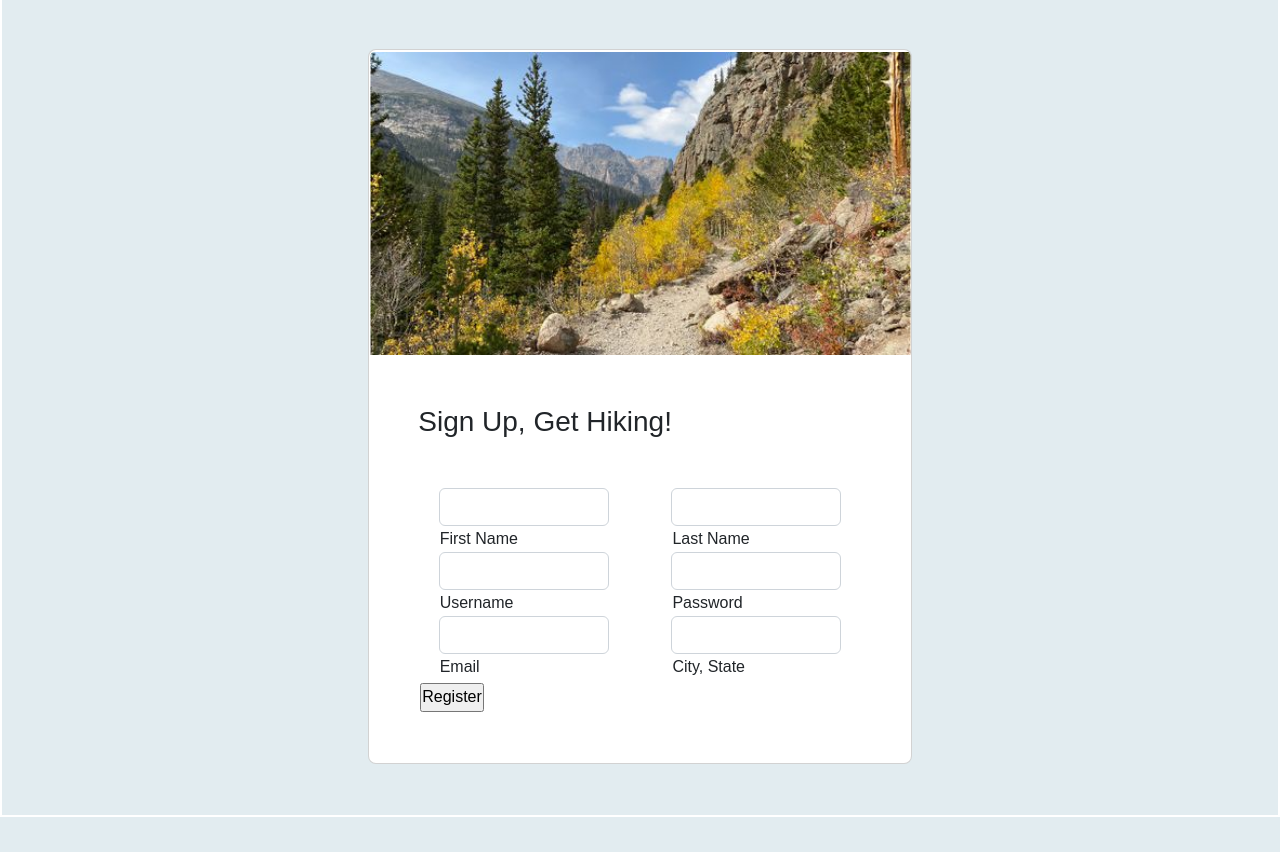
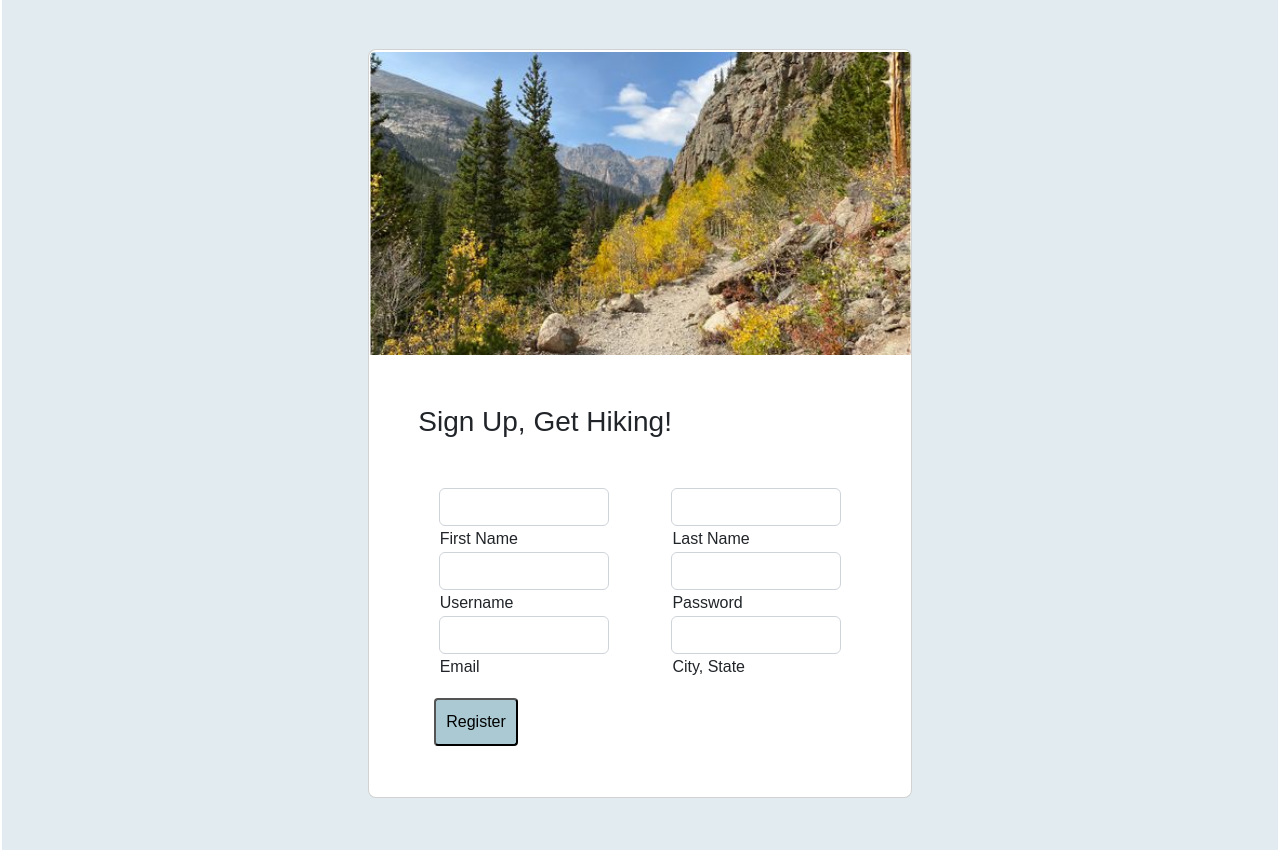
Before and after one commit to andhogan/AlpenGo, a Flask app: page /register in a window 1280 px wide. Shown: the part 92-944 px from the top of the page. Before the commit the page ends 909 px from the top, so only its background shows below. Run offline with Flask 3, Linux system fonts and the light colour scheme.

Commit message:
slight style changes

```diff
--- a/core/templates/register.html
+++ b/core/templates/register.html
@@ -49,8 +49,8 @@
                       {{ form.city_state.label(class="form-control-label")}}
                     </div>
                 </div>
-                <div class="form-group">
-                  {{ form.submit(class="btn-outline-info") }}
+                <div class="form-group" style="padding-top:10px; padding-left:15px">
+                  {{ form.submit(class="sub_button") }}
                 </div>
               </form>
             </div>
```
Also changed, not shown: alpengo.db.
